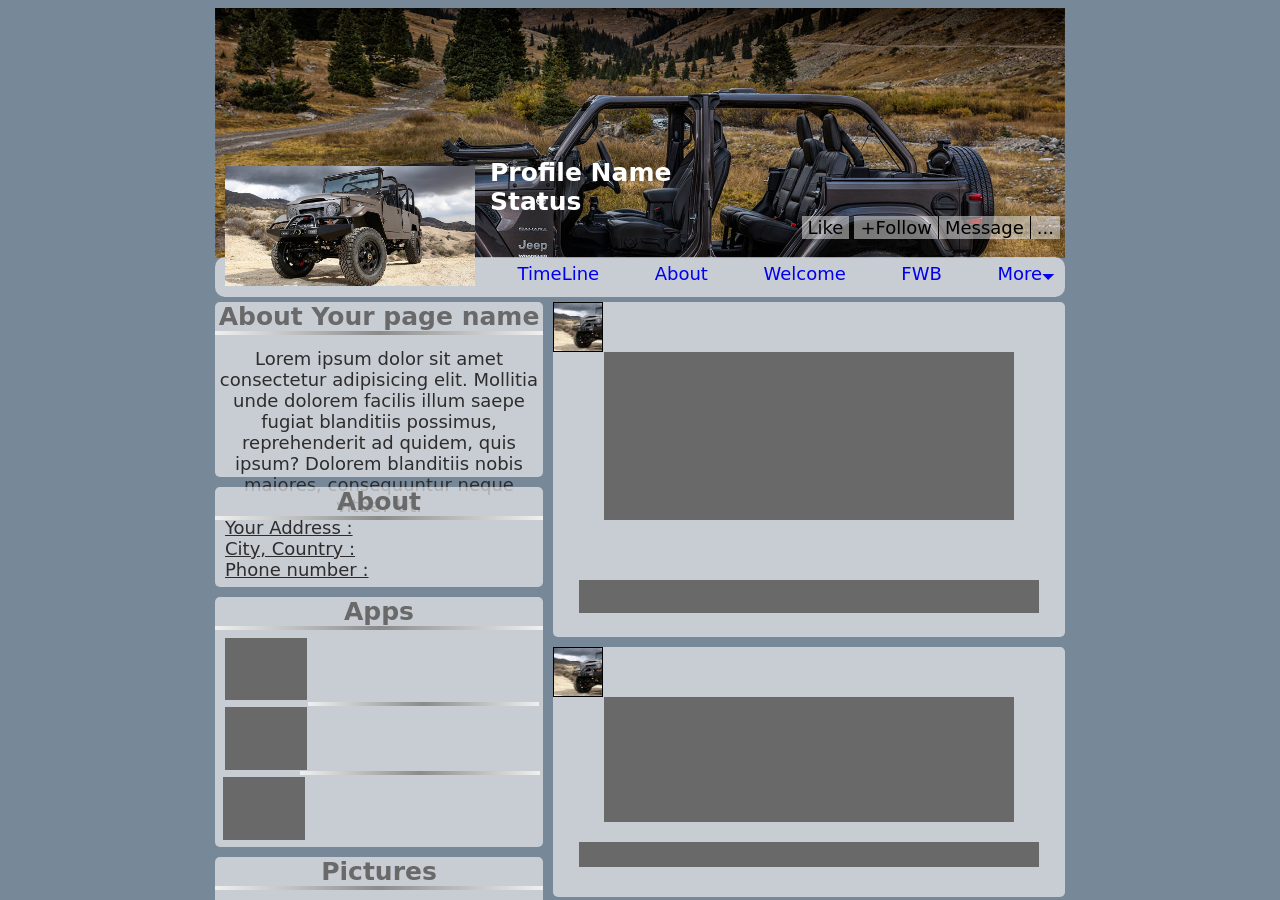
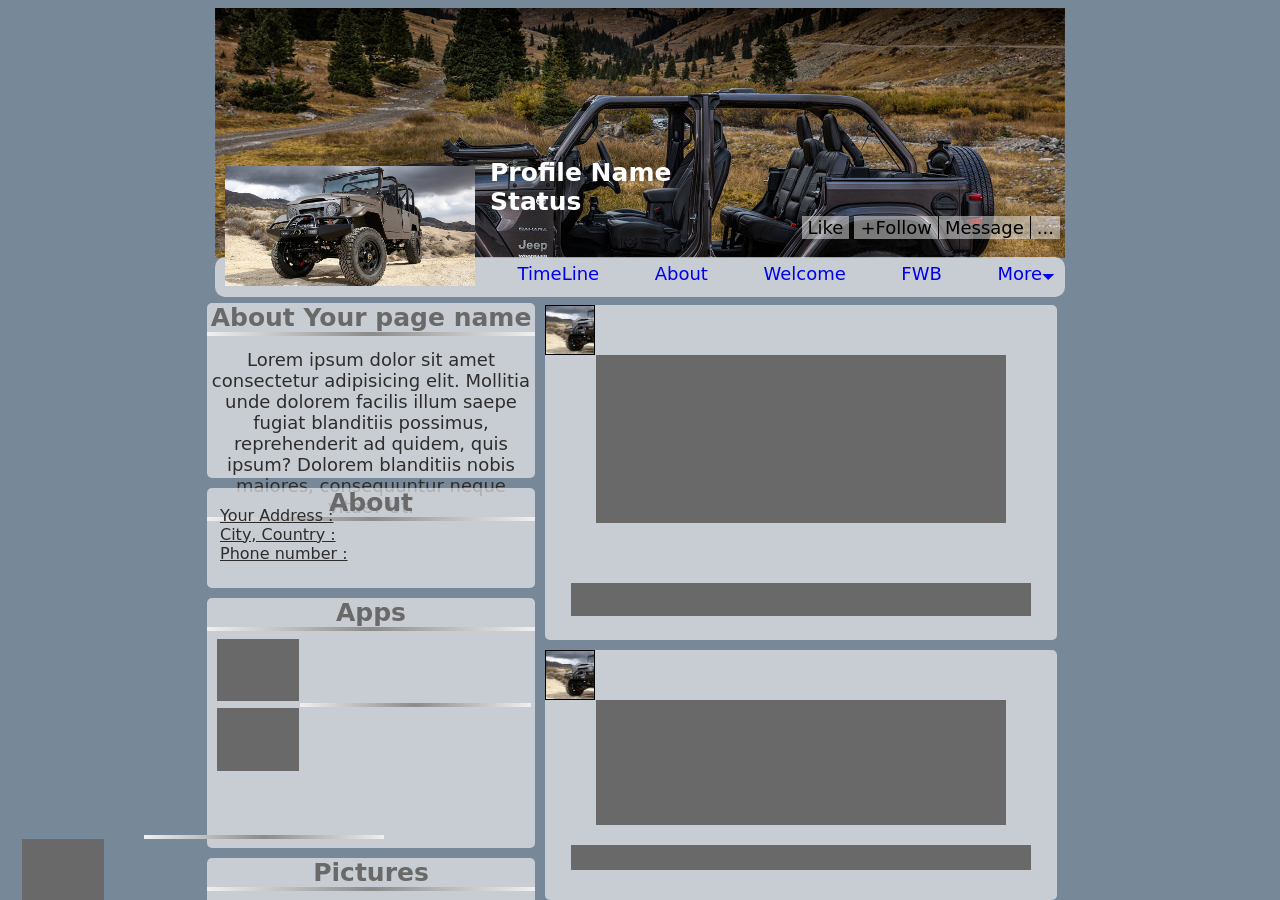
Before and after one commit to nbbhatta143/SocialMediaPage, a plain HTML site: page index.html in a window 1280 px wide. Shown: the top 900 px of the page. Drawn offline with Linux system fonts and the light colour scheme; a web font is replaced by a local one.

Commit message:
made html error and changed css positions

```diff
--- a/assets/style.css
+++ b/assets/style.css
@@ -85,11 +85,12 @@ button {
   margin-left: -5px;
   border-left: 1px solid black;
 }
-main {
+.row {
   width: 850px;
-  height: 1000px;
-  margin: 35px auto;
+  height: 100%;
+  margin: 0 auto;
   color: darkgrey;
+  float: left;
 }
 .col {
   width: 100%;
@@ -102,14 +103,17 @@ main {
   clear: both;
 }
 .left {
-  float: left;
+  left: 199px;
   width: 328px;
   color: rgb(46, 45, 45);
+  position: relative;
+  top: 35px;
 }
 .right {
-  float: right;
+  top: -963px;
   width: 512px;
-  margin-left: 10px;
+  left: 537px;
+  position: relative;
 }
 .box {
   position: relative;
@@ -162,7 +166,7 @@ hr {
   background-image: -ms-linear-gradient(left, #f0f0f0, #8c8b8b, #f0f0f0);
   background-image: -o-linear-gradient(left, #f0f0f0, #8c8b8b, #f0f0f0);
 }
-main h4 {
+.row h4 {
   position: relative;
   text-align: center;
   color: dimgray;
@@ -171,9 +175,10 @@ footer {
   color: black;
 }
 .about p {
-  font-size: 18px;
-  margin: -16px 10px;
+  font-size: 16px;
+  margin: -28px 13px;
   text-decoration: underline;
+  padding: 0px;
 }
 .status p {
   font-size: 18px;
@@ -209,8 +214,8 @@ footer {
   left: -97px;
 }
 .livestream {
-  top: 39px;
-  left: -2px;
+  top: 100px;
+  left: -195px;
 }
 .line {
   position: relative;
@@ -220,8 +225,8 @@ footer {
   left: -4px;
 }
 .three {
-  top: 49px;
-  left: 41px;
+  top: 112px;
+  left: -107px;
   width: 240px;
 }
 .username {
@@ -249,3 +254,8 @@ footer {
 .post .likesms {
   margin: 20px auto;
 }
+footer {
+  position: relative;
+  top: 1000px;
+  left: -652px;
+}
--- a/index.html
+++ b/index.html
@@ -28,7 +28,7 @@
           <a href="#" class="nav-link triangle">More</a>
         </ul>
       </nav>
-    </div>
+    </header
     <main>
       <div class="row">
         <div class="col left">
@@ -96,7 +96,7 @@
           </div>
         </div>
       </div>
+      <footer><p>&copy; 2020 Narayan Bhattarai</p></footer>
     </main>
-    <footer><p>&copy; 2020 Narayan Bhattarai</p></footer>
   </body>
 </html>
```
